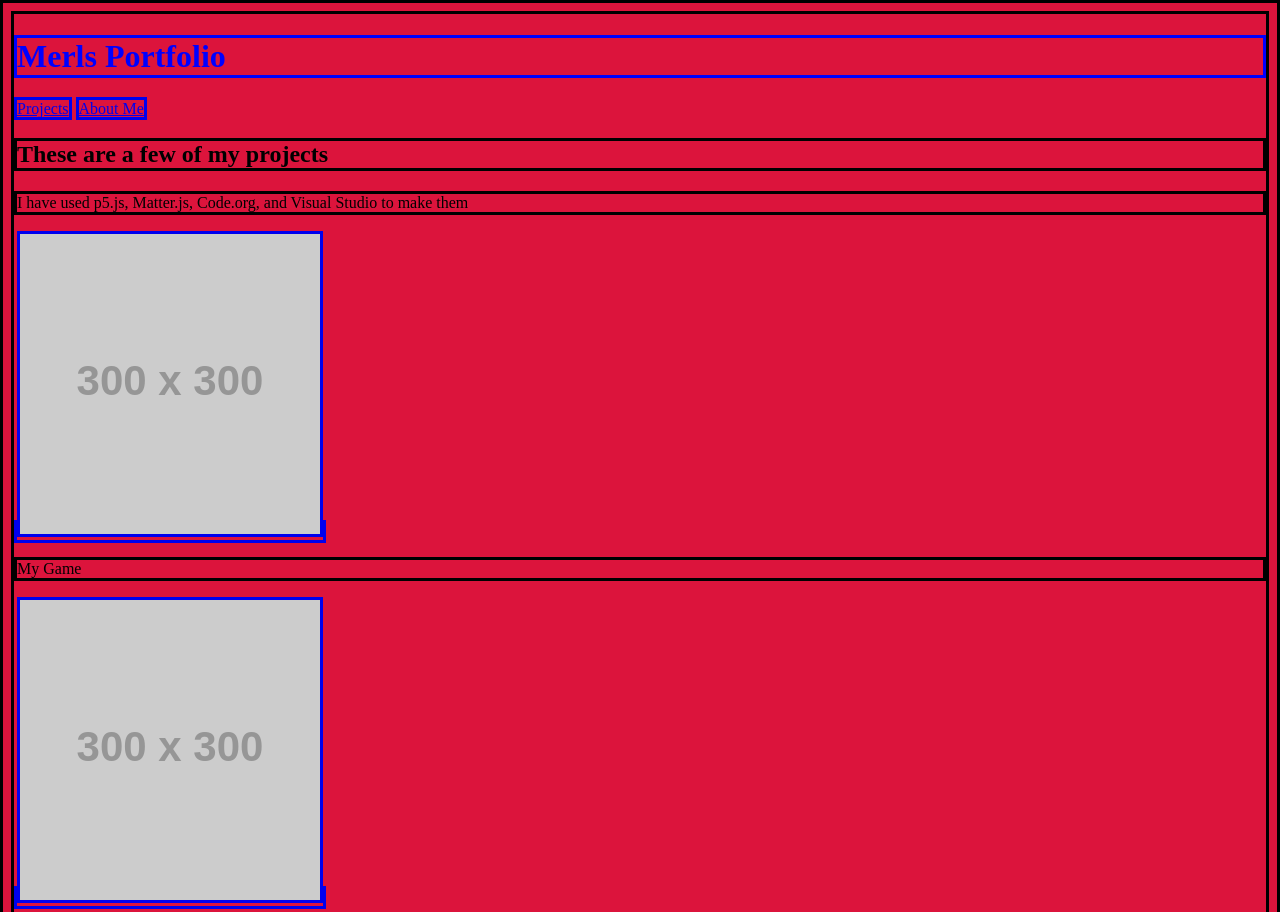
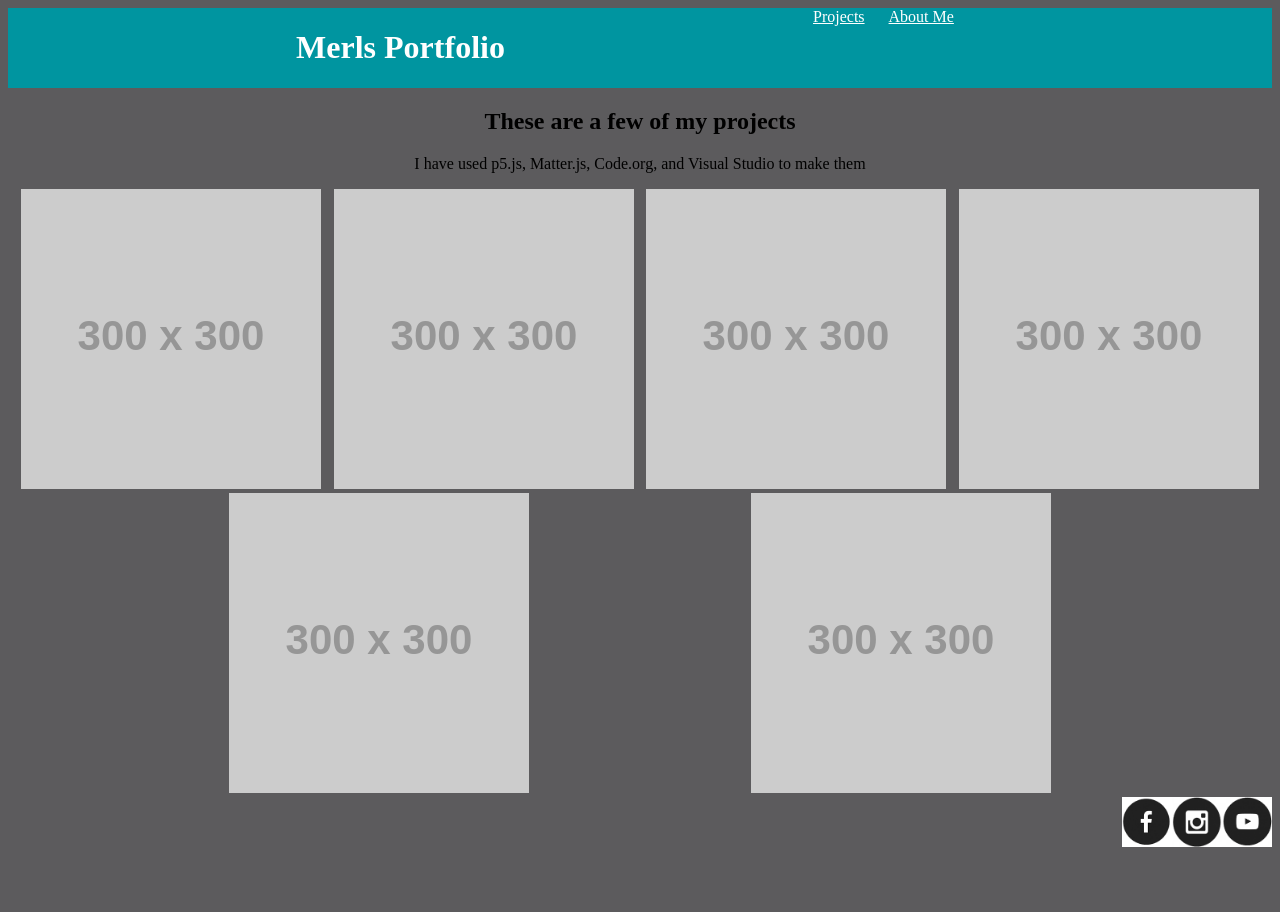
Before and after one commit to MerlYanez13/Portfolio, a plain HTML site: page index.html in a window 1280 px wide. Shown: the top 912 px of the page. After the commit the page ends 859 px from the top, so only its background shows below. Drawn offline with Linux system fonts and the light colour scheme; placeholder pictures from the web are drawn by us.

Commit message:
Add files via upload

```diff
--- /dev/null
+++ b/Style.css
@@ -0,0 +1,51 @@
+h1{color:rgb(255, 255, 255)}
+/* *{border:solid}*/
+body{background:rgb(92, 91, 93)}
+.header{
+    background-color: rgb(0, 149, 160);
+    display: flex;
+    justify-content: space-evenly;
+}
+.grid{
+    display:flex;
+    flex-wrap: wrap;
+    justify-content:space-evenly;
+
+}
+.footer{
+    display:flex;
+    flex-wrap:wrap;
+    justify-content:flex-end;
+}
+p,h2{
+    text-align: center;
+}
+.menu{
+    margin-right: 30px;
+}
+.menu a{
+    margin-left: 20px;
+}
+a:link {
+    color:white;
+}
+a:visited{
+    color:black;
+}
+.item{
+    position:relative;
+}
+.item p{
+    position: absolute;
+    top:50%;
+    left:50%;
+    transform: translate(-50%, -50%);
+    opacity:0;
+}
+.item:hover p{
+    opacity:1;
+}
+.item:hover img{
+    opacity:0.33;
+    transform: scale(0.9);
+}
--- a/index.html
+++ b/index.html
@@ -2,34 +2,56 @@
 <html>
     <head>
         <title>This Is My Title</title>
-        <style>
-            h1{color:blue}
-            *{border:solid}
-            body{background:crimson}
-        </style>
+        <link rel="stylesheet" type="text/css"  href="Style.css"/>
     </head>
     <body>
+        <div class="header">
             <h1>Merls Portfolio</h1>
+            <div class="menu">
                 <a href="index.html"> Projects</a>
                 <a href="aboutme.html"> About Me</a>
+            </div>
+        </div>
+
         <h2>These are a few of my projects</h2>
         <p>I have used p5.js, Matter.js, Code.org, and Visual Studio to make them  </p>
+        <div class="grid">
+            <div class="item">
                 <a href="https://merlyanez13.github.io/My-Game/"><img src="https://via.placeholder.com/300"/> </a>
                 <p>My Game</p>
+            </div>
+
+            <div class="item">
                 <a href="https://merlyanez13.github.io/My-Game/"><img src="https://via.placeholder.com/300"/> </a>
                 <p>My Game</p>
+            </div>
+
+            <div class="item">
                 <a href="https://merlyanez13.github.io/My-Game/"><img src="https://via.placeholder.com/300"/> </a>
                 <p>My Game</p>
+            </div>
+
+            <div class="item">
                 <a href="https://merlyanez13.github.io/My-Game/"><img src="https://via.placeholder.com/300"/> </a>
                 <p>My Game</p>
+            </div>
+
+            <div class="item">
                 <a href="https://merlyanez13.github.io/My-Game/"><img src="https://via.placeholder.com/300"/> </a>
                 <p>My Game</p>
+            </div>
+
+            <div class="item">
                 <a href="https://merlyanez13.github.io/My-Game/"><img src="https://via.placeholder.com/300"/> </a>
                 <p>My Game</p>
-        <a href="https://merlyanez13.github.io/My-Game/"><img src="https://via.placeholder.com/300"/> </a>
-        <p>My Game</p>
+            </div>
+
+
+        </div>
+        <div class="footer">
             <a href="#"><img src="Icons/fb.png"width=50 height=50/></a>
             <a href="#"><img src="Icons/insta.png"width=50 height=50/></a>
             <a href="#"><img src="Icons/youtube.png"width=50 height=50/></a>
+        </div>
     </body>
 </html>
```
Also changed, not shown: images/camel.png (added), images/chameleon.png (added), images/cicada.png (added), images/panda.png (added), images/pigeon.png (added), images/teddy.png (added). Lines whose indentation alone changed are shown as unchanged.
